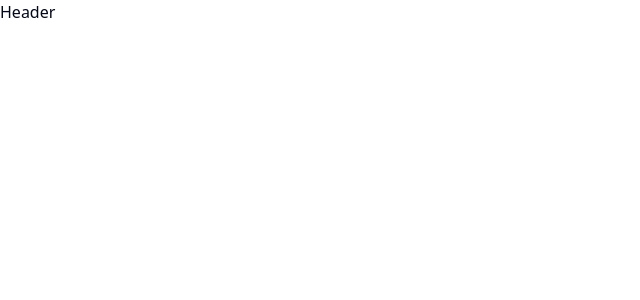
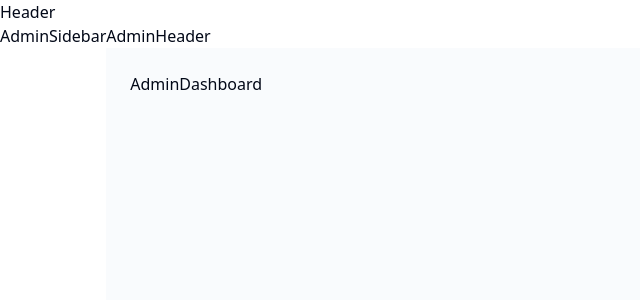
Before and after one commit to smartdriver321/e-commerce1, a React app in the folder client/: page /admin/dashboard in a window 1280 px wide. Before the commit this address had no page. Shown: the top 300 px of the page, without its empty margins (0-640 px from the left). Built offline with nearby package versions, Linux system fonts and the light colour scheme; the HTML template or start-up script is replaced by a standard one.

Commit message:
Create admin route

```diff
--- a/client/src/App.jsx
+++ b/client/src/App.jsx
@@ -3,6 +3,11 @@
 import AuthLayout from './components/auth/layout'
 import RegisterPage from './pages/auth/register'
 import LoginPage from './pages/auth/login'
+import AdminLayout from './components/admin-view/layout'
+import AdminDashboard from './pages/admin-view/dashboard'
+import AdminProducts from './pages/admin-view/products'
+import AdminOrders from './pages/admin-view/orders'
+import AdminFeatures from './pages/admin-view/features'
 
 export default function App() {
 	return (
@@ -14,6 +19,13 @@
 					<Route path='register' element={<RegisterPage />} />
 					<Route path='login' element={<LoginPage />} />
 				</Route>
+
+				<Route path='/admin' element={<AdminLayout />}>
+					<Route path='dashboard' element={<AdminDashboard />} />
+					<Route path='products' element={<AdminProducts />} />
+					<Route path='orders' element={<AdminOrders />} />
+					<Route path='features' element={<AdminFeatures />} />
+				</Route>
 			</Routes>
 		</div>
 	)
--- /dev/null
+++ b/client/src/components/admin-view/header.jsx
@@ -0,0 +1,3 @@
+export default function AdminHeader() {
+	return <div>AdminHeader</div>
+}
--- /dev/null
+++ b/client/src/components/admin-view/layout.jsx
@@ -0,0 +1,18 @@
+import { Outlet } from 'react-router-dom'
+
+import AdminSideBar from './sidebar'
+import AdminHeader from './header'
+
+export default function AdminLayout() {
+	return (
+		<div className='flex min-h-screen w-full'>
+			<AdminSideBar />
+			<div className='flex flex-1 flex-col'>
+				<AdminHeader />
+				<main className='flex-1 flex-col flex bg-muted/40 p-4 md:p-6'>
+					<Outlet />
+				</main>
+			</div>
+		</div>
+	)
+}
--- /dev/null
+++ b/client/src/components/admin-view/sidebar.jsx
@@ -0,0 +1,3 @@
+export default function AdminSidebar() {
+	return <div>AdminSidebar</div>
+}
--- /dev/null
+++ b/client/src/pages/admin-view/dashboard.jsx
@@ -0,0 +1,3 @@
+export default function AdminDashboard() {
+	return <div>AdminDashboard</div>
+}
--- /dev/null
+++ b/client/src/pages/admin-view/features.jsx
@@ -0,0 +1,3 @@
+export default function AdminFeatures() {
+	return <div>AdminFeatures</div>
+}
--- /dev/null
+++ b/client/src/pages/admin-view/orders.jsx
@@ -0,0 +1,3 @@
+export default function AdminOrders() {
+	return <div>AdminOrders</div>
+}
--- /dev/null
+++ b/client/src/pages/admin-view/products.jsx
@@ -0,0 +1,3 @@
+export default function AdminProducts() {
+	return <div>AdminProducts</div>
+}
```
